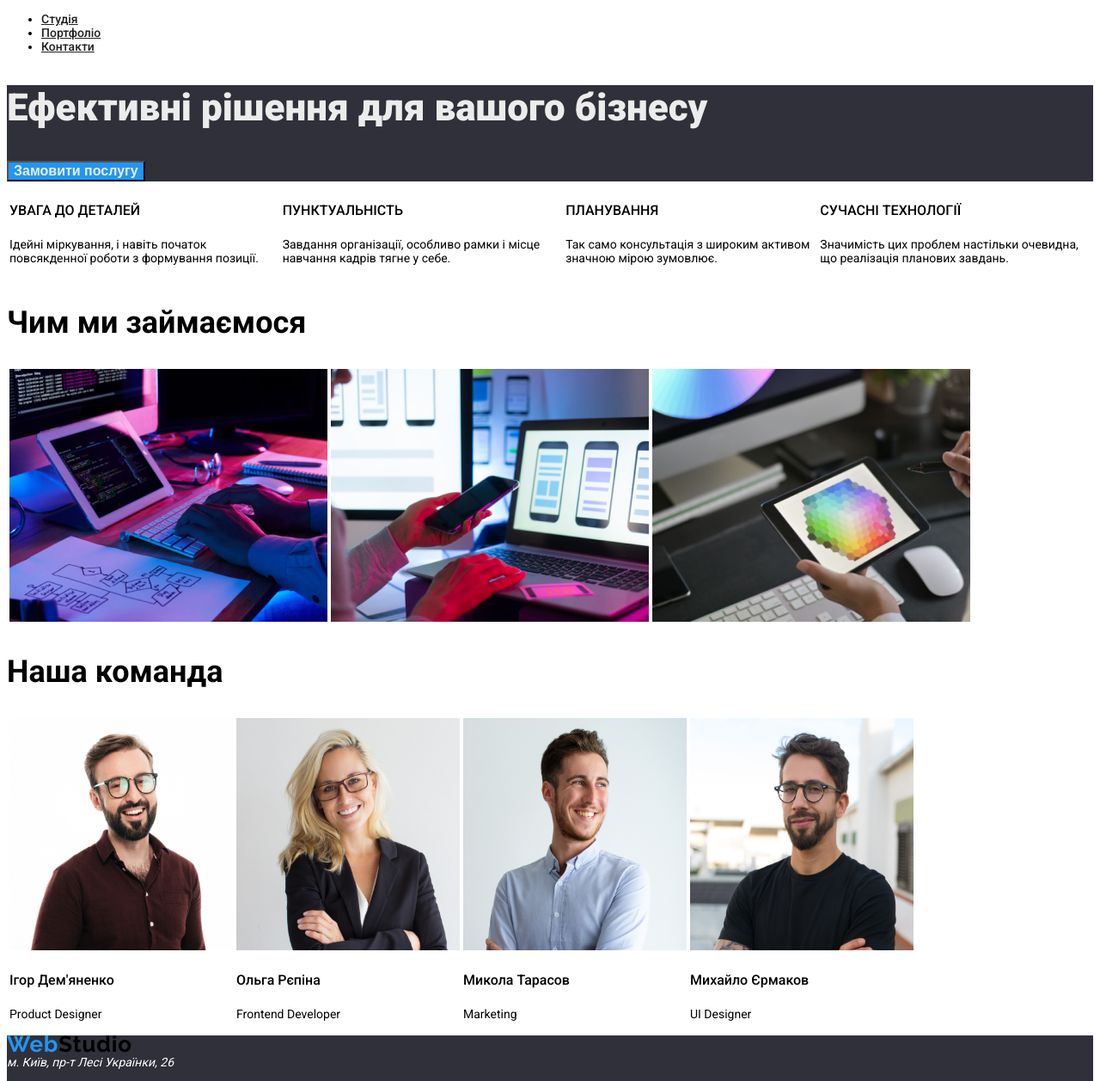
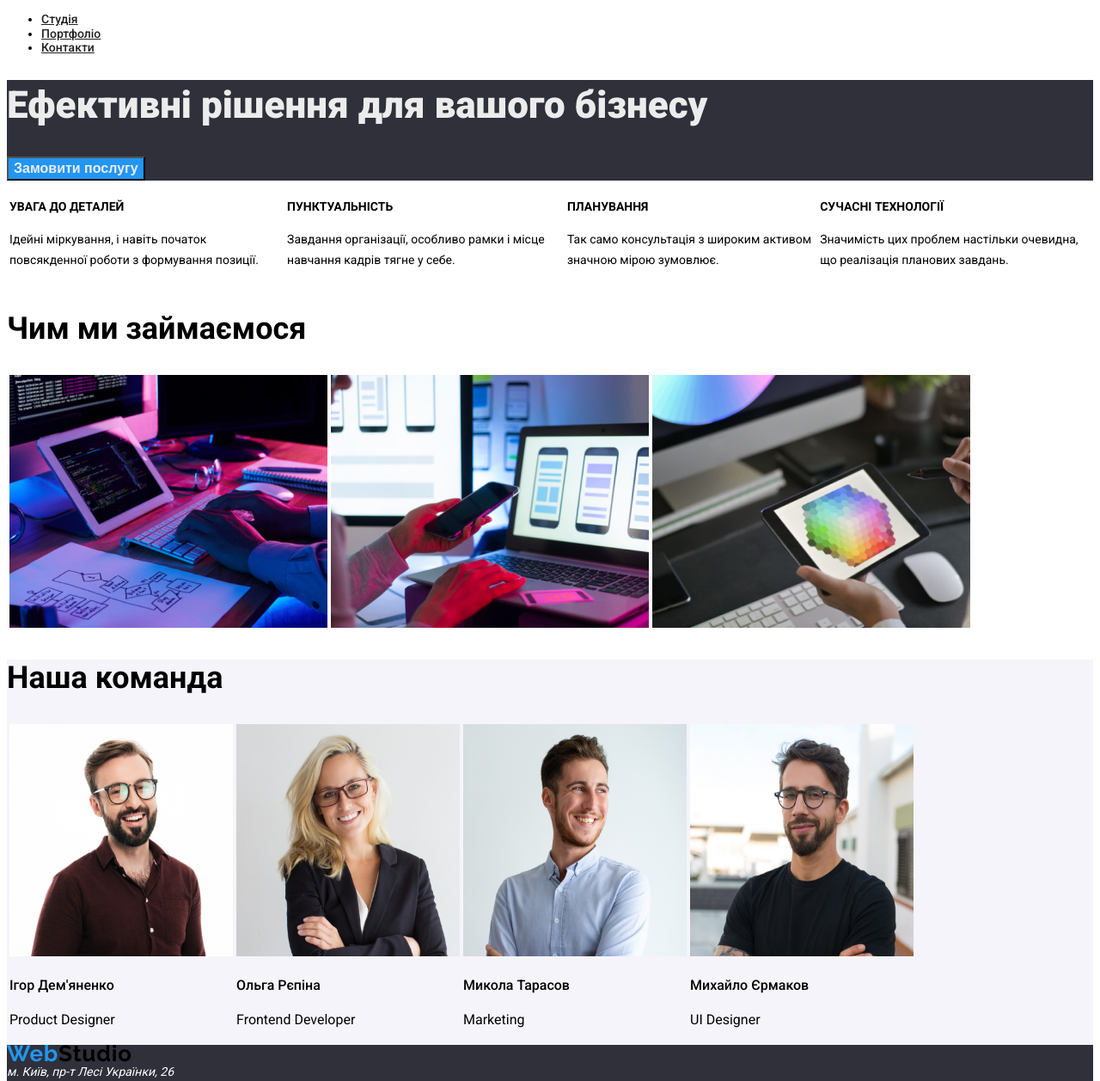
Before and after one commit to VZyatyugina/webstudio, a plain HTML site: page index.html in a window 1280 px wide. Shown: the part 31-1288 px from the top of the page at 86% size. Drawn offline with Linux system fonts and the light colour scheme.

Commit message:
sum
add line-height

```diff
--- a/index.html
+++ b/index.html
@@ -11,94 +11,98 @@
 
 </head>
 <body>
-    <header>
-        <img src="./images/WebStudio.png" alt="WebStudio">
-        <nav>
-            <ul>
-                <li>
-                    <a href="https://wildweb.top/">Студія</a>
+    <header class="header">
+        <img class="header-img" src="./images/WebStudio.png" alt="WebStudio">
+        <nav class="header-nav">
+            <ul class="header-list">
+                <li class="header-list__item">
+                    <a class="header-list__item-link" href="https://wildweb.top/">Студія</a>
                 </li>
-                <li>
-                    <a href="https://prjctr.com/">Портфоліо</a>
+                <li class="header-list__item">
+                    <a class="header-list__item-link" href="https://prjctr.com/">Портфоліо</a>
                 </li>
-                <li>
-                    <a href="https://www.webstudio.kiev.ua/">Контакти</a>
+                <li class="header-list__item">
+                    <a class="header-list__item-link" href="https://www.webstudio.kiev.ua/">Контакти</a>
                 </li>
             </ul>
         </nav>
     </header>
-    <main>
-        <article>
-            <div>
-                <h1>Ефективні рішення для вашого бізнесу</h1>
-                <button>Замовити послугу</button>
+    <main class="main">
+        <div class="container">
+            <div class="header-block">
+                <h1 class="header-block__h1">Ефективні рішення для вашого бізнесу</h1>
+                <button class="header-block__button">Замовити послугу</button>
             </div>
-            <table>
-                <tr>
-                    <td>
-                        <h4>УВАГА ДО ДЕТАЛЕЙ</h4>
-                        <p>Ідейні міркування, і навіть початок повсякденної роботи з формування позиції.</p>
+            <table class="table benefits-table">
+                <tr class="table-tr">
+                    <td class="table-td">
+                        <h4 class="benefits-table__h4">УВАГА ДО ДЕТАЛЕЙ</h4>
+                        <p class="benefits-table__p">Ідейні міркування, і навіть початок повсякденної роботи з формування позиції.</p>
                     </td>
-                    <td>
-                        <h4>ПУНКТУАЛЬНІСТЬ</h4>
-                        <p>Завдання організації, особливо рамки і місце навчання кадрів тягне у себе.</p>
+                    <td class="table-td">
+                        <h4 class="benefits-table__h4">ПУНКТУАЛЬНІСТЬ</h4>
+                        <p class="benefits-table__p">Завдання організації, особливо рамки і місце навчання кадрів тягне у себе.</p>
                     </td>
-                    <td>
-                        <h4>ПЛАНУВАННЯ</h4>
-                        <p>Так само консультація з широким активом значною мірою зумовлює.</p>
+                    <td class="table-td">
+                        <h4 class="benefits-table__h4">ПЛАНУВАННЯ</h4>
+                        <p class="benefits-table__p">Так само консультація з широким активом значною мірою зумовлює.</p>
                     </td>
-                    <td>
-                        <h4>СУЧАСНІ ТЕХНОЛОГІЇ</h4>
-                        <p>Значимість цих проблем настільки очевидна, що реалізація планових завдань.</p>
+                    <td class="table-td">
+                        <h4 class="benefits-table__h4">СУЧАСНІ ТЕХНОЛОГІЇ</h4>
+                        <p class="benefits-table__p">Значимість цих проблем настільки очевидна, що реалізація планових завдань.</p>
                     </td>
                 </tr>
             </table>
-            <h2>Чим ми займаємося</h2>
-            <table>
-                <tr>
-                    <td>
-                        <img src="./images/box-1.jpg" alt="#" height="294" width="370">
+            <div class="services-block">
+                <h2 class="services-block__h2">Чим ми займаємося</h2>
+                <table class="table services-block-table">
+                    <tr class="table-tr">
+                        <td class="table-td">
+                            <img class="services-block-table__img" src="./images/box-1.jpg" alt="#" height="294" width="370">
                         </td>
-                    <td>
-                        <img src="./images/box-2.png" alt="#" height="294" width="370">
+                        <td class="table-td">
+                            <img class="services-block-table__img" src="./images/box-2.png" alt="#" height="294" width="370">
                         </td>
-                    <td>
-                        <img src="./images/box-3.png" alt="#" height="294" width="370">
+                        <td class="table-td">
+                            <img class="services-block-table__img" src="./images/box-3.png" alt="#" height="294" width="370">
                         </td>
                     </tr>
                 </table>
-            <h2>Наша команда</h2>
-            <table>
-                <tr>
-                    <td>
-                        <img src="./images/p.jpg" alt="наша команда" height="270" width="260">
-                        <h4>Ігор Дем'яненко</h4>
-                        <p>Product Designer</p>
+            </div>
+           <div class="team-block">
+            <h2 class="team-block__h2">Наша команда</h2>
+            <table class="table team-block-table">
+                <tr class="table-tr">
+                    <td class="table-td">
+                        <img class="team-block-table__img" src="./images/p.jpg" alt="наша команда" height="270" width="260">
+                        <h4 class="team-block__h4">Ігор Дем'яненко</h4>
+                        <p class="team-block__p">Product Designer</p>
                     </td>
-                    <td>
-                        <img src="./images/p1.jpg" alt="наша команда" height="270" width="260">
-                        <h4>Ольга Рєпіна</h4>
-                        <p>Frontend Developer</p>
+                    <td class="table-td">
+                        <img class="team-block-table__img" src="./images/p1.jpg" alt="наша команда" height="270" width="260">
+                        <h4 class="team-block__h4">Ольга Рєпіна</h4>
+                        <p class="team-block__p">Frontend Developer</p>
                     </td>
-                    <td>
-                        <img src="./images/p2.jpg" alt="наша команда" height="270" width="260">
-                        <h4>Микола Тарасов</h4>
-                        <p>Marketing</p>
+                    <td class="table-td">
+                        <img class="team-block-table__img" src="./images/p2.jpg" alt="наша команда" height="270" width="260">
+                        <h4 class="team-block__h4">Микола Тарасов</h4>
+                        <p class="team-block__p">Marketing</p>
                     </td>
-                    <td>
-                        <img src="./images/p3.jpg" alt="наша команда" height="270" width="260">
-                        <h4>Михайло Єрмаков</h4>
-                        <p>UI Designer</p>
+                    <td class="table-td">
+                        <img class="team-block-table__img" src="./images/p3.jpg" alt="наша команда" height="270" width="260">
+                        <h4 class="team-block__h4">Михайло Єрмаков</h4>
+                        <p class="team-block__p">UI Designer</p>
                     </td>
                 </tr>
             </table>
-        </article>
-        <footer>
-            <img src="./images/WebStudio.png" alt="WebStudio">
-            <address>м. Київ, пр-т Лесі Українки, 26</address>
-            <p>info@devstudio.com</p>
-            <p>+38 096 111 11 11</p>
+           </div>
+        </div>
+    </main>
+            <footer class="footer">
+                <img class="footer-img" src="./images/WebStudio.png" alt="WebStudio">
+                <address class="footer-address">м. Київ, пр-т Лесі Українки, 26</address>
+                <p class="footer-p">info@devstudio.com</p>
+                <p class="footer-p">+38 096 111 11 11</p>
             </footer>
-    </main>
 </body>
 </html>
--- a/style.css
+++ b/style.css
@@ -12,46 +12,65 @@
 html{
     font-family: "Roboto";
 }
-header{
+.header{
     font-weight: 500;
     font-size: 14px;
+    line-height: 1.17;
 }
-a {
+.header-list__item-link {
     color: var(--black2);
 }
-a:hover {
+.header-list__item-link:hover {
     color: var(--blue);
 }
-div {
+.header-block {
     background-color: var(--black3);
 }
-h1 {
+.header-block__h1 {
     color: var(--white);
     font-weight: 900;
     font-size: 44px;
+    line-height: 1.36;
 }
-button {
+.header-block__button {
     background-color: var(--blue);
     color: var(--white);
     font-weight: 700;
     font-size: 16px;
+    line-height: 1.36;
 }
-h4 {
+.benefits-table__h4 {
     font-weight: 700;
     font-size: 14px;
+    line-height: 1.17;
 }
-p {
+.benefits-table__p {
     font-weight: 400;
     font-size: 14px;
+    line-height: 1.71;
 }
-h2 {
+.services-block__h2 {
     font-weight: 700;
     font-size: 36px;
+    line-height: 1.17;
 }
-
-h4 {
+.team-block__h2 {
+    font-weight: 700;
+    font-size: 36px;
+    line-height: 1.17;
+}
+.team-block__h4 {
     font-weight: 500;
     font-size: 16px;
+    line-height: 1.17;
+}
+.team-block__p {
+    font-weight: 400;
+    font-size: 16px;
+    line-height: 1.17;
+}
+.team-block {
+    background-color: var(--grey2);
 }
 footer {
     background-color: var(--black3);
```
Lines whose indentation alone changed are shown as unchanged.
